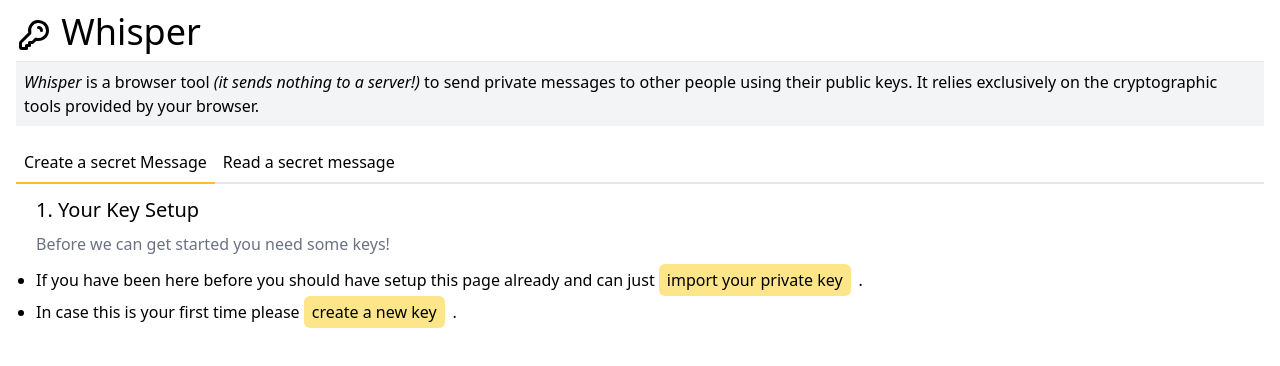
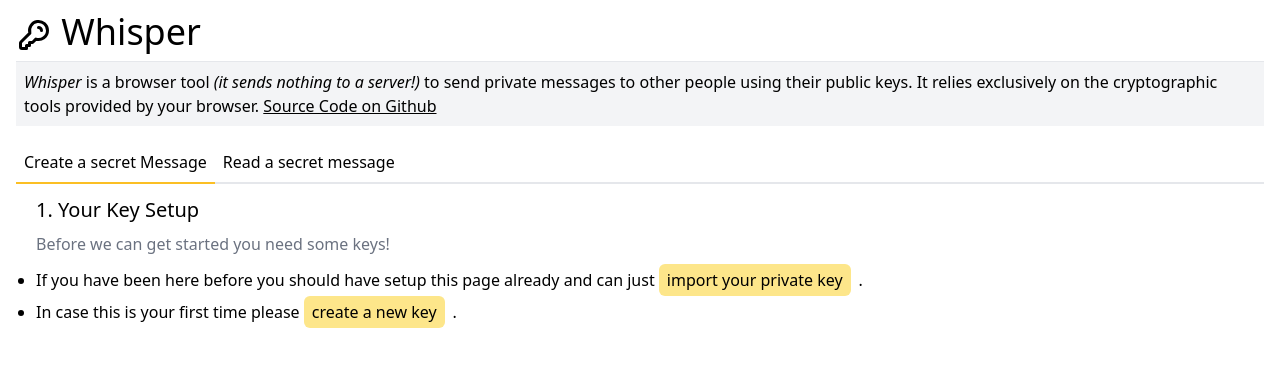
Before and after one commit to dat-ecosystem/organization, a Vue app: page / in a window 1280 px wide. Shown: the top 366 px of the page. Built offline with nearby package versions, Linux system fonts and the light colour scheme.

Commit message:
And a back-link

```diff
--- a/src/App.vue
+++ b/src/App.vue
@@ -4,7 +4,7 @@
     <hr />
     <p class="bg-gray-100 p-2">
       <em>Whisper</em> is a browser tool <em>(it sends nothing to a server!)</em> to send private messages to other people using their public keys.
-      It relies exclusively on the cryptographic tools provided by your browser.
+      It relies exclusively on the cryptographic tools provided by your browser. <a href="https://github.com/martinheidegger/whisper" class="underline">Source Code on Github</a>
     </p>
     <div class="flex justify-right" v-if="keys.theirs || keys.mine">
       <button tabindex="0" @click="clearEverything" class="mt-2 focus:outline-none mr-2 bg-red-200 rounded-md px-2 py-1 hover:bg-red-400 focus:bg-red-300">
```
